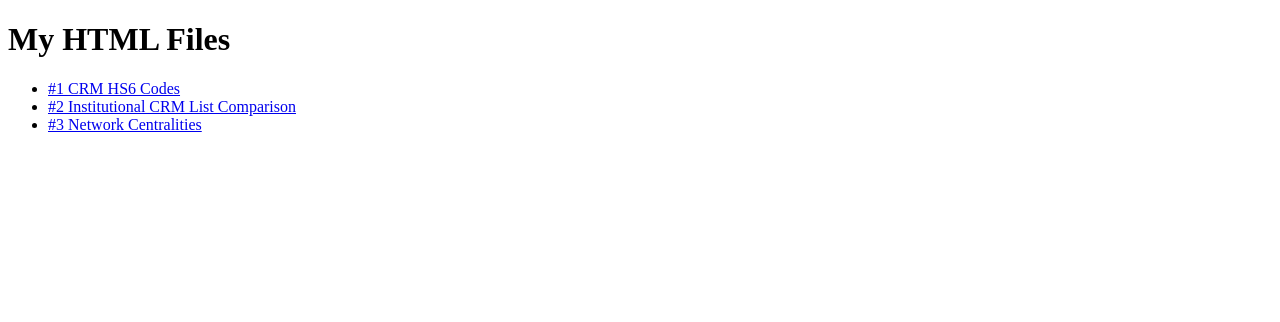
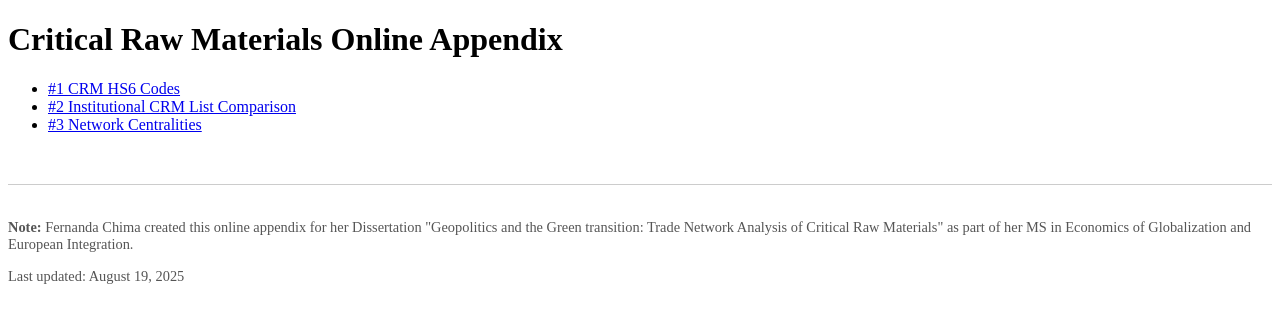
Before and after one commit to ecofchima/CentralityMeasures_CRM, a plain HTML site: page index.html in a window 1280 px wide. Drawn offline with Linux system fonts and the light colour scheme.

Commit message:
Update index.html

```diff
--- a/index.html
+++ b/index.html
@@ -4,10 +4,19 @@
     <meta charset="UTF-8">
     <meta name="viewport" content="width=device-width, initial-scale=1.0">
     <title>My HTML Files</title>
+    <style>
+        footer {
+            margin-top: 50px;
+            padding-top: 20px;
+            border-top: 1px solid #ccc;
+            font-size: 0.9em;
+            color: #555;
+        }
+    </style>
 </head>
 <body>
 
-    <h1>My HTML Files</h1>
+    <h1>Critical Raw Materials Online Appendix</h1>
 
     <ul>
         <li><a href="crm_summary_and_uses_table.html">#1 CRM HS6 Codes</a></li>
@@ -15,5 +24,10 @@
         <li><a href="combined_tb2.html">#3 Network Centralities</a></li>
     </ul>
 
+    <footer>
+        <p><strong>Note:</strong> Fernanda Chima created this online appendix for her Dissertation "Geopolitics and the Green transition: Trade Network Analysis of Critical Raw Materials" as part of her MS in Economics of Globalization and European Integration.</p>
+        <p>Last updated: August 19, 2025</p>
+    </footer>
+
 </body>
 </html>
```
